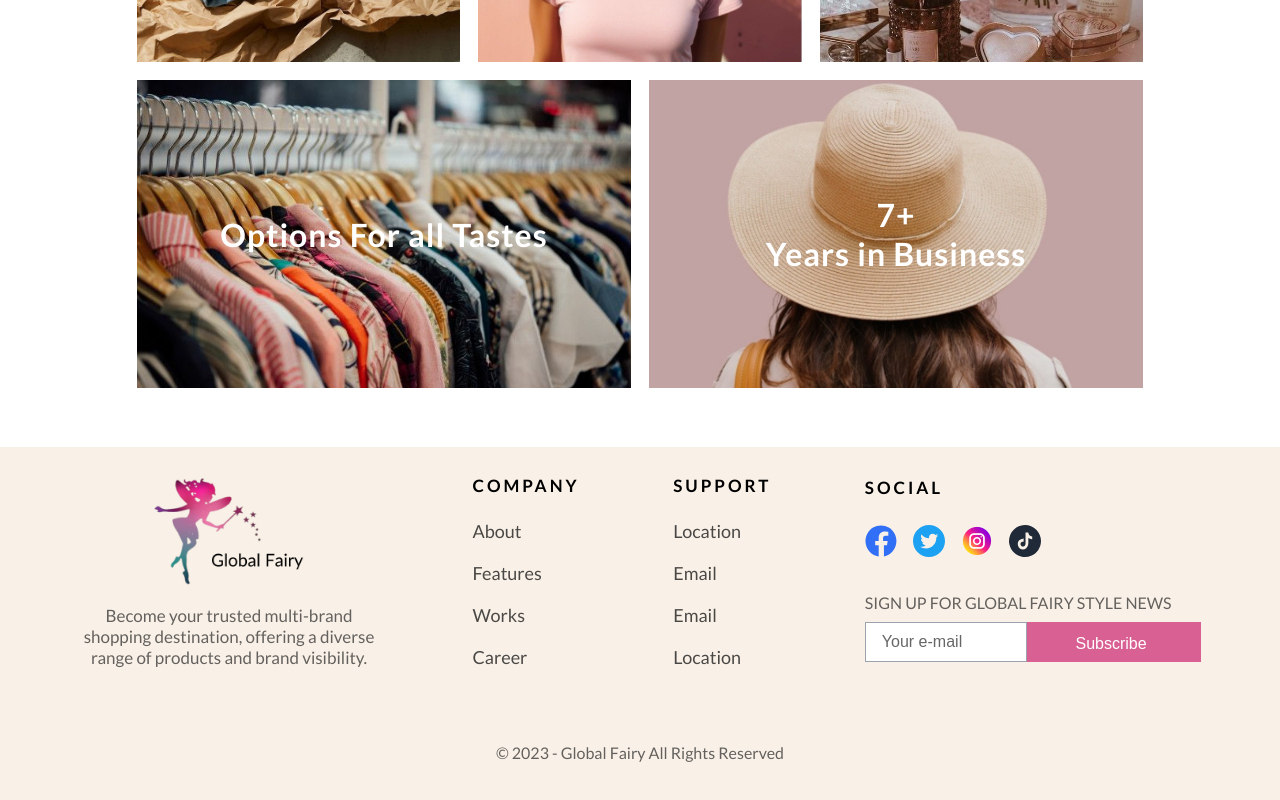
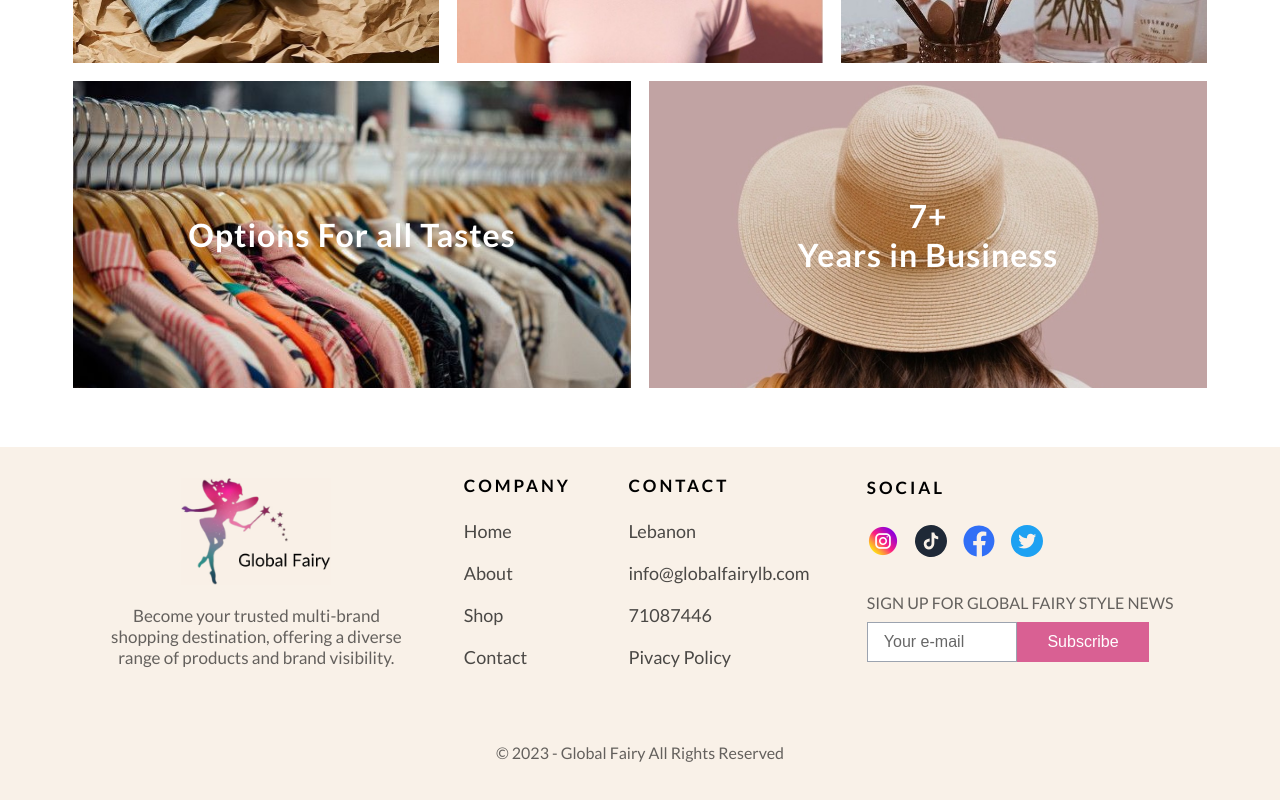
Before and after one commit to YahyaNashar22/Global-Fairy-front-end, a React (Create React App) app in the folder global-fairy/: page / in a window 1280 px wide. Shown: the part 2088-2888 px from the top of the page. Built offline with nearby package versions, Linux system fonts and the light colour scheme.

Commit message:
Fixed the footer

```diff
--- a/global-fairy/src/components/Numbers/Numbers.module.css
+++ b/global-fairy/src/components/Numbers/Numbers.module.css
@@ -2,7 +2,7 @@
 
  .numbersSection{
     font-family: var(--main-font-family);
-    width: 80%;
+    width: 90%;
     margin: 0 auto;
     height: 99vh;
     display: flex;
--- a/global-fairy/src/layout/Footer/Footer.js
+++ b/global-fairy/src/layout/Footer/Footer.js
@@ -1,4 +1,5 @@
 import React from "react";
+import { Link } from "react-router-dom";
 import './Footer.module.css';
 import style from './Footer.module.css'
 import logo from '../../assets/images/logo.jpg'
@@ -18,28 +19,28 @@ const Footer = () => {
             <div className={style.company}>
                 <h3 className={style.title}>Company</h3>
                 <ul className={style.links}>
-                    <li><a href="#">About</a></li>
-                    <li><a href="#">Features</a></li>
-                    <li><a href="#">Works</a></li>
-                    <li><a href="#">Career</a></li>
+                    <li><Link to="/">Home</Link></li>
+                    <li><Link to="/about">About</Link></li>
+                    <li><Link to="Products/Category">Shop</Link></li>
+                    <li><Link to="/contact">Contact</Link></li>
                 </ul>
             </div>
             <div className={style.support}>
-                <h3 className={style.title}>Support</h3>
+                <h3 className={style.title}>Contact</h3>
                 <ul className={style.links}>
-                    <li><a href="#">Location</a></li>
-                    <li><a href="#">Email</a></li>
-                    <li><a href="#">Email</a></li>
-                    <li><a href="#">Location</a></li>
+                    <li>Lebanon</li>
+                    <li>info@globalfairylb.com</li>
+                    <li>71087446</li>
+                    <li>Pivacy Policy</li>
                 </ul>
             </div>
             <div className={style.social}>
                 <h3 className={style.title}>Social</h3>
                 <ul className={style.socialLinks}>
+                    <li><a href="https://www.instagram.com/globalfairy.lb/" target="_blank"><img src={instagram} alt="Instagram Icon" /></a></li>
+                    <li><a href="#https://www.tiktok.com/@globalfairy.lb?_t=8hCEUAD1ahG&_r=1" ><img src={tiktok} alt="TikTok Icon" /></a></li>
                     <li><a href="#"><img src={facebook} alt="Facebook Icon" /></a></li>
                     <li><a href="#"><img src={twitter} alt="Twitter Icon" /></a></li>
-                    <li><a href="https://www.instagram.com/globalfairy.lb/"><img src={instagram} alt="Instagram Icon" /></a></li>
-                    <li><a href="#"><img src={tiktok} alt="TokTok Icon" /></a></li>
                 </ul>
                 <form className={style.signUp}>
                     <label htmlFor="em">SIGN UP FOR GLOBAL FAIRY STYLE NEWS</label>
--- a/global-fairy/src/layout/Footer/Footer.module.css
+++ b/global-fairy/src/layout/Footer/Footer.module.css
@@ -18,7 +18,7 @@ a {
   width: 90%;
   margin: auto;
   display: flex;
-  justify-content: space-between;
+  justify-content: space-evenly;
   align-items: center;
   padding: 30px 15px;
   gap: 30px;
@@ -64,7 +64,7 @@ a {
 .links li:not(:last-child) {
   margin-bottom: 20px;
 }
-.links a {
+.links li, .links a {
   color: rgba(0, 0, 0, 0.70);
   font-size: 18px;
 }
@@ -123,7 +123,6 @@ a {
   outline: none;
 }
 .inputBox .submit {
-  padding: 13px 30px 13px 24px;
   background: var(--Thulian-pink, #D96093);
   color: var(--White, #FFF);
   text-align: center;
@@ -164,6 +163,12 @@ a {
   .company, .support, .social {
     align-items: center;
   }
+  .support .links {
+    display: flex;
+    flex-direction: column;
+    justify-content: center;
+    align-items: center;
+  }
   .signUp label {
       font-size: 15px;
   }
```
